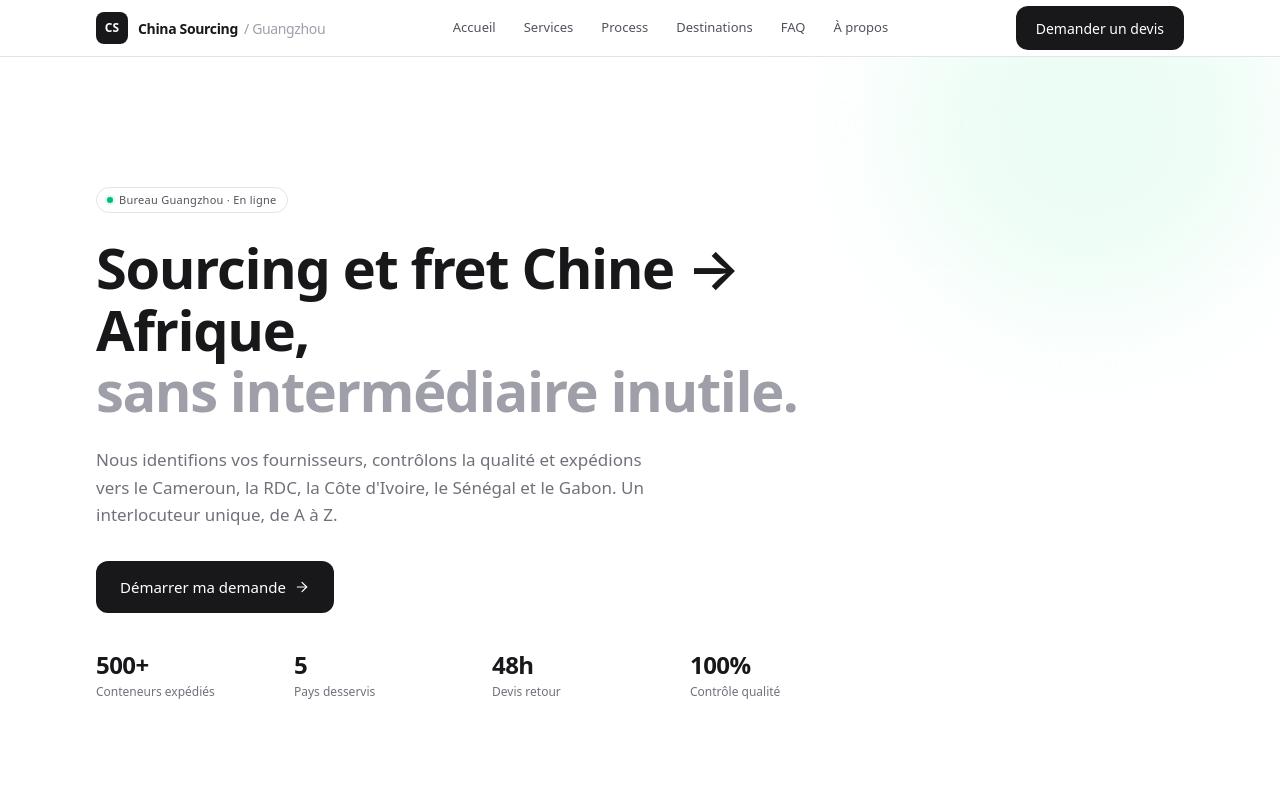
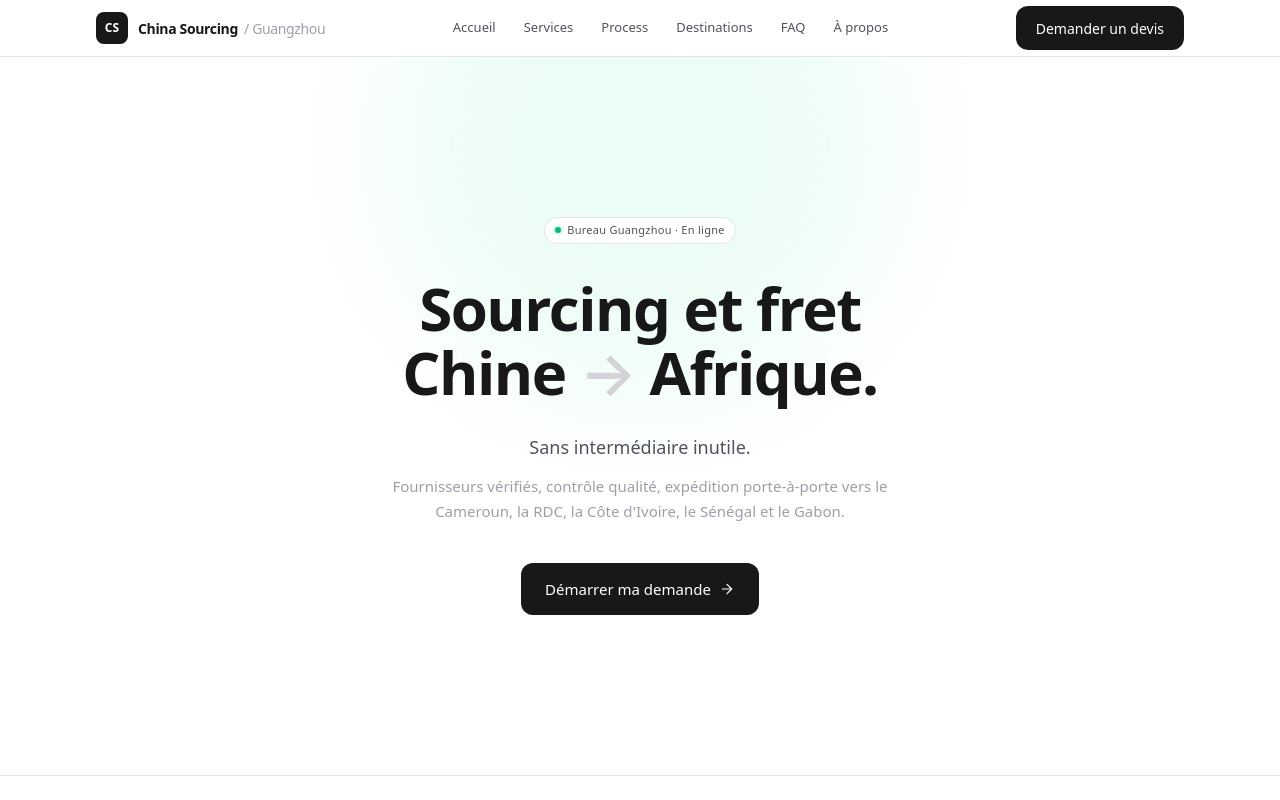
Before and after one commit to PATAWALA/China-Sourcing-, a Next.js app: page / in a window 1280 px wide. Shown: the top 800 px of the page. Built offline with nearby package versions, Linux system fonts and the light colour scheme.

Commit message:
984 update

```diff
--- a/src/components/sections/Hero.tsx
+++ b/src/components/sections/Hero.tsx
@@ -2,14 +2,14 @@ import { ArrowRight } from "lucide-react";
 import { Container } from "@/components/ui/Container";
 import { Button } from "@/components/ui/Button";
 import { Badge } from "@/components/ui/Badge";
-import { site } from "@/data/site";
 
 export function Hero() {
   return (
     <section className="relative overflow-hidden border-b border-zinc-200 bg-white">
-      <div className="pointer-events-none absolute -top-32 right-0 h-96 w-96 rounded-full bg-emerald-50 blur-3xl" />
-      <Container className="relative py-20 sm:py-28 lg:py-32">
-        <div className="max-w-3xl">
+      <div className="pointer-events-none absolute -top-40 left-1/2 h-[500px] w-[500px] -translate-x-1/2 rounded-full bg-emerald-50 blur-3xl" />
+
+      <Container className="relative py-24 sm:py-32 lg:py-40">
+        <div className="mx-auto flex max-w-2xl flex-col items-center text-center">
           <Badge>
             <span className="relative flex h-1.5 w-1.5">
               <span className="absolute inline-flex h-full w-full animate-ping rounded-full bg-emerald-500 opacity-60" />
@@ -18,32 +18,28 @@ export function Hero() {
             Bureau Guangzhou · En ligne
           </Badge>
 
-          <h1 className="mt-6 text-[36px] font-semibold leading-[1.1] tracking-tight text-zinc-900 sm:text-[48px] lg:text-[56px]">
-            Sourcing et fret Chine → Afrique,
-            <span className="block text-zinc-400">sans intermédiaire inutile.</span>
+          <h1 className="mt-8 text-[38px] font-semibold leading-[1.08] tracking-tight text-zinc-900 sm:text-[52px] lg:text-[60px]">
+            Sourcing et fret
+            <br />
+            Chine
+            <span className="text-zinc-300"> → </span>
+            Afrique.
           </h1>
 
-          <p className="mt-6 max-w-xl text-[15px] leading-relaxed text-zinc-500 sm:text-[17px]">
-            Nous identifions vos fournisseurs, contrôlons la qualité et expédions vers le Cameroun,
-            la RDC, la Côte d'Ivoire, le Sénégal et le Gabon. Un interlocuteur unique, de A à Z.
+          <p className="mt-7 max-w-lg text-[16px] leading-relaxed text-zinc-600 sm:text-[18px]">
+            Sans intermédiaire inutile.
           </p>
 
-          <div className="mt-8">
+          <p className="mt-3 max-w-xl text-[14px] leading-relaxed text-zinc-400 sm:text-[15px]">
+            Fournisseurs vérifiés, contrôle qualité, expédition porte-à-porte
+            vers le Cameroun, la RDC, la Côte d'Ivoire, le Sénégal et le Gabon.
+          </p>
+
+          <div className="mt-10">
             <Button href="#contact" size="lg" variant="primary">
               Démarrer ma demande
               <ArrowRight className="h-4 w-4" strokeWidth={1.75} />
             </Button>
-          </div>
-
-          <div className="mt-10 grid grid-cols-2 gap-6 sm:grid-cols-4">
-            {site.stats.map((s) => (
-              <div key={s.label}>
-                <div className="text-[24px] font-semibold leading-none tracking-tight text-zinc-900">
-                  {s.value}
-                </div>
-                <div className="mt-1.5 text-[12px] text-zinc-500">{s.label}</div>
-              </div>
-            ))}
           </div>
         </div>
       </Container>
```
